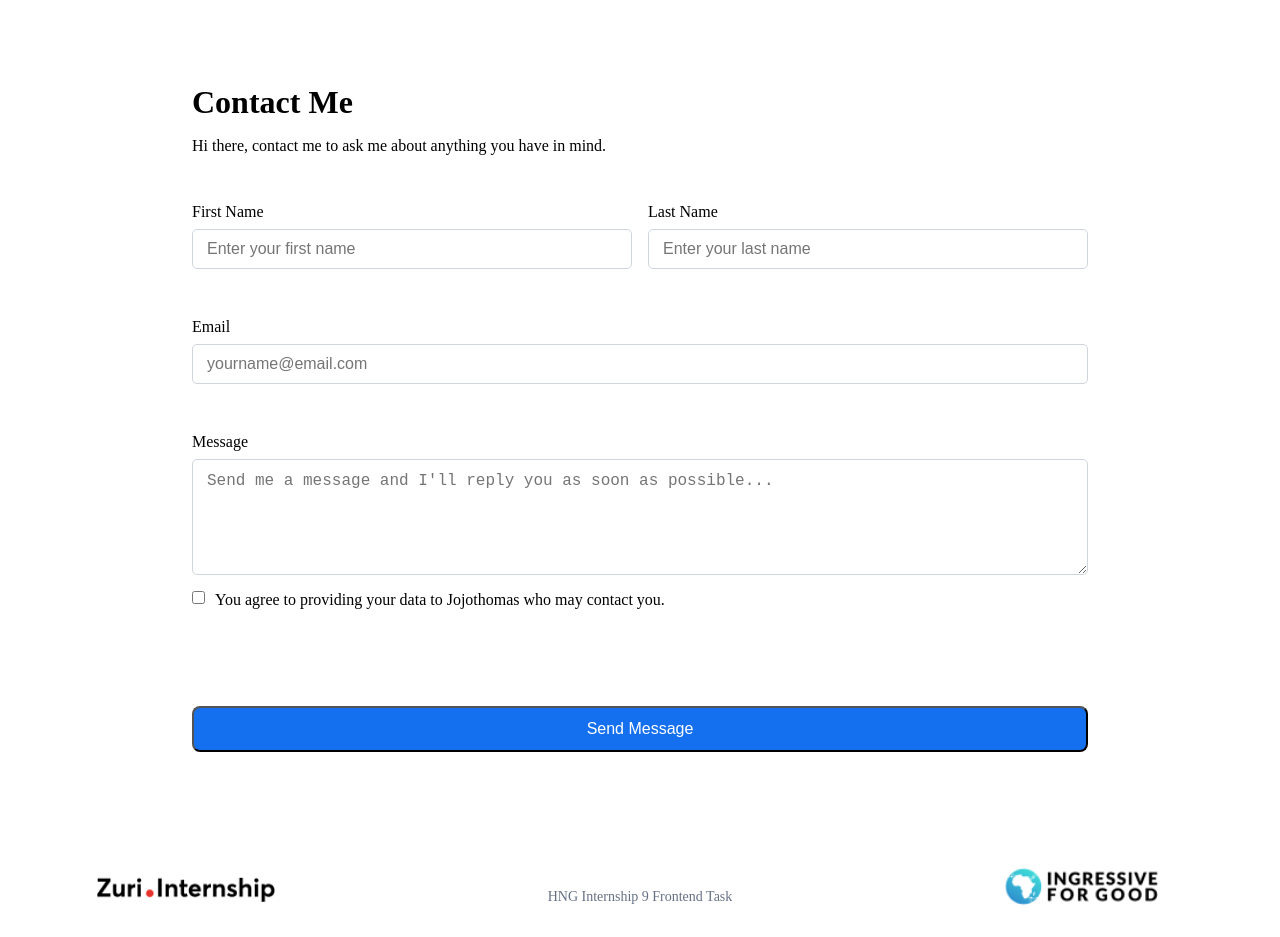
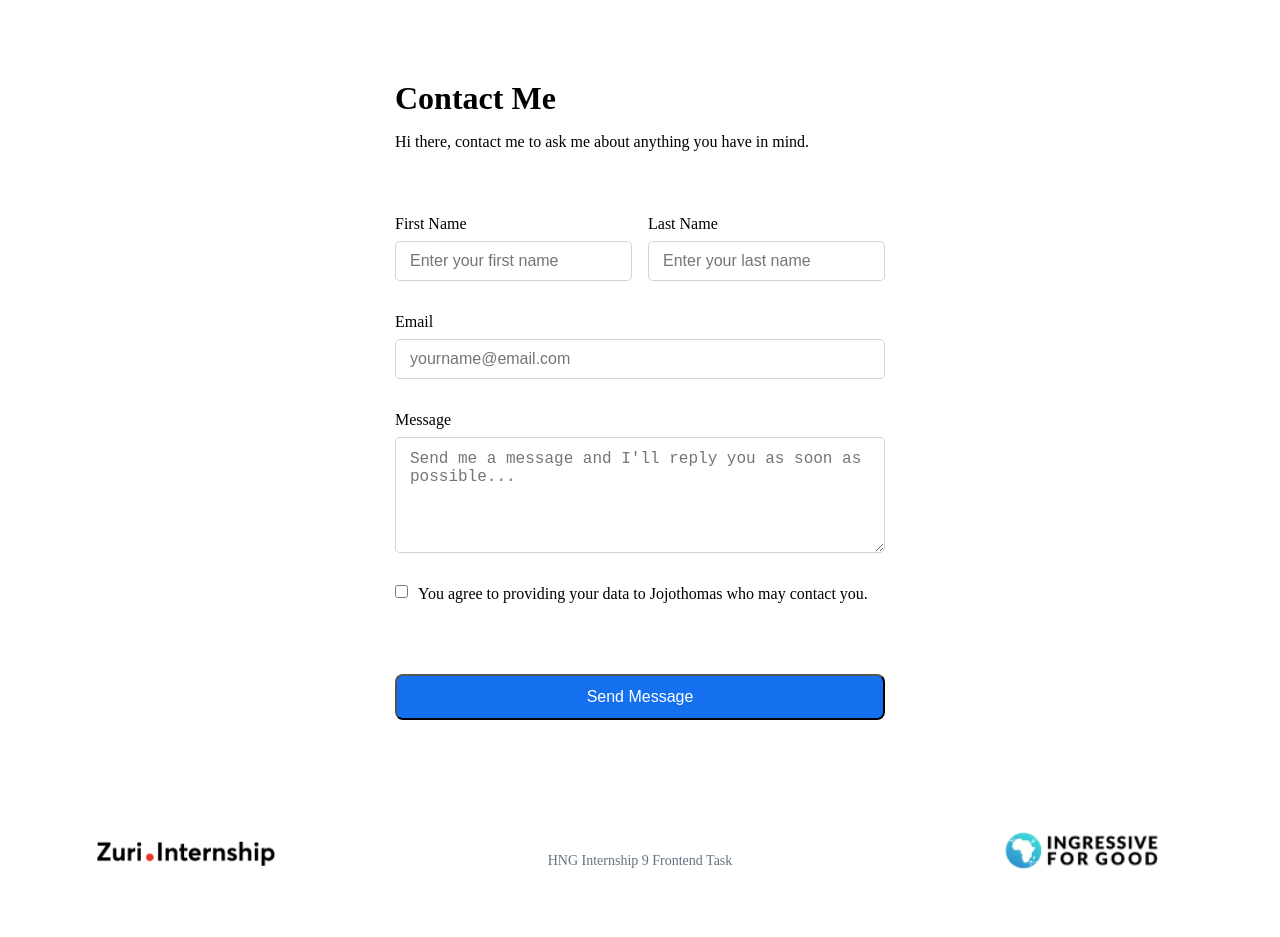
Before and after one commit to jojothomas1515/myhngi9, a React (Create React App) app: page /contact in a window 1280 px wide. After the commit the page ends 901 px from the top, so only its background shows below. Built offline with nearby package versions, Linux system fonts and the light colour scheme.

Commit message:
page done , configuring frontend validation

```diff
--- a/src/pages/Contact.jsx
+++ b/src/pages/Contact.jsx
@@ -1,13 +1,30 @@
-import React from 'react';
+import React, {useEffect, useRef, useState} from 'react';
 import Footer from "../components/Footer";
 import '../styles/Contact.css' // stylesheet importation
 
 function Contact() {
+    const [bd, setBd] = useState(null)
+    const te = useRef()
+    useEffect(()=>{
+        console.log(te.current)
+    })
+    function check(e)
+    {
+        e.preventDefault()
+        if (te.current.value === "")
+        {
+            setBd('err')
+        }
+        else
+        {
+            setBd('')
+        }
+    }
 
     return (<>
 
         <div className={'container'}>
-            <div id={'form__container'}>
+            <form id={'form__container'} onSubmit={e => check(e)}>
                 <div className={'cm'}>
                     <h1>Contact Me</h1>
                     <p>Hi there, contact me to ask me about anything you have in mind.</p>
@@ -27,7 +44,7 @@ function Contact() {
                 </label>
                 <label className={'msg'}>
                     Message
-                    <textarea id={'message'} rows={5}
+                    <textarea id={'message'} rows={5} ref={te} className={bd}
                               placeholder={'Send me a message and I\'ll reply you as soon as possible...'}>
 
                     </textarea>
@@ -38,7 +55,7 @@ function Contact() {
                 </label>
                 <button id={'btn__submit'} className={'btn'}>Send Message</button>
 
-            </div>
+            </form>
         </div>
         <Footer/>
     </>);
--- a/src/styles/Contact.css
+++ b/src/styles/Contact.css
@@ -1,21 +1,34 @@
 .container {
-  display: grid;
-  place-items: center;
+  display: flex;
+  padding-bottom: 1rem;
+}
+@media screen and (min-width: 700px) {
+  .container {
+    height: 100vh;
+    padding-bottom: 0;
+  }
 }
 .container #form__container {
+  margin-top: 50px;
+  justify-self: center;
   display: grid;
   grid-template-columns: auto;
   grid-template-rows: repeat(6, 1fr);
-  height: 80%;
-  gap: 1rem;
+  height: 100vh;
   align-items: start;
-  padding: 1rem;
+  grid-row-gap: 2rem;
+  margin: 0 auto;
+  padding: 1rem 1rem;
 }
 @media screen and (min-width: 700px) {
   .container #form__container {
+    margin: auto auto;
     grid-template-columns: 1fr 1fr;
     grid-template-rows: repeat(5, 1fr);
     padding: 0 4rem;
+    grid-column-gap: 1rem;
+    max-width: 720px !important;
+    height: 80% !important;
     grid-template-areas: "cm cm" "fn ln" "em em" "msg msg" "ckb ckb" "btn btn";
   }
   .container #form__container .cm {
@@ -74,4 +87,8 @@
   font-size: 16px;
 }
 
+.err {
+  border: 2px solid red !important;
+}
+
 /*# sourceMappingURL=Contact.css.map */
--- a/src/styles/Contact.scss
+++ b/src/styles/Contact.scss
@@ -1,20 +1,30 @@
 .container {
-  display: grid;
-  place-items: center;
-
+  display: flex;
+  padding-bottom: 1rem;
+  @media screen and (min-width: 700px) {
+    height: 100vh;
+    padding-bottom: 0;
+  }
 
   #form__container {
+    margin-top: 50px;
+    justify-self: center;
     display: grid;
     grid-template-columns: auto;
     grid-template-rows: repeat(6, 1fr);
-    height: 80%;
-    gap: 1rem;
+    height: 100vh;
     align-items: start;
+    grid-row-gap: 2rem;
+    margin: 0 auto;
 
     @media screen and (min-width: 700px) {
+      margin: auto auto;
       grid-template-columns: 1fr 1fr;
       grid-template-rows: repeat(5, 1fr);
       padding: 0 4rem;
+      grid-column-gap: 1rem;
+      max-width: 720px !important;
+      height: 80% !important;
       grid-template-areas:
               "cm cm"
               "fn ln"
@@ -23,32 +33,25 @@
               "ckb ckb"
               "btn btn";
 
-      .cm
-      {
+      .cm {
         grid-area: cm;
       }
-      .fn
-      {
+      .fn {
         grid-area: fn;
       }
-      .ln
-      {
+      .ln {
         grid-area: ln;
       }
-      .em
-      {
+      .em {
         grid-area: em;
       }
-      .msg
-      {
+      .msg {
         grid-area: msg;
       }
-      .ckb
-      {
+      .ckb {
         grid-area: ckb;
       }
-      .btn
-      {
+      .btn {
         grid-area: btn;
       }
 
@@ -62,7 +65,7 @@
       margin-bottom: 2rem;
     }
 
-    padding: 1rem;
+    padding: 1rem 1rem;
   }
 
   label {
@@ -101,3 +104,7 @@
 
   }
 }
+
+.err{
+  border: 2px solid red !important;
+}
```
Also changed, not shown: 1 other file (tests, documents, lock files or other folders).
